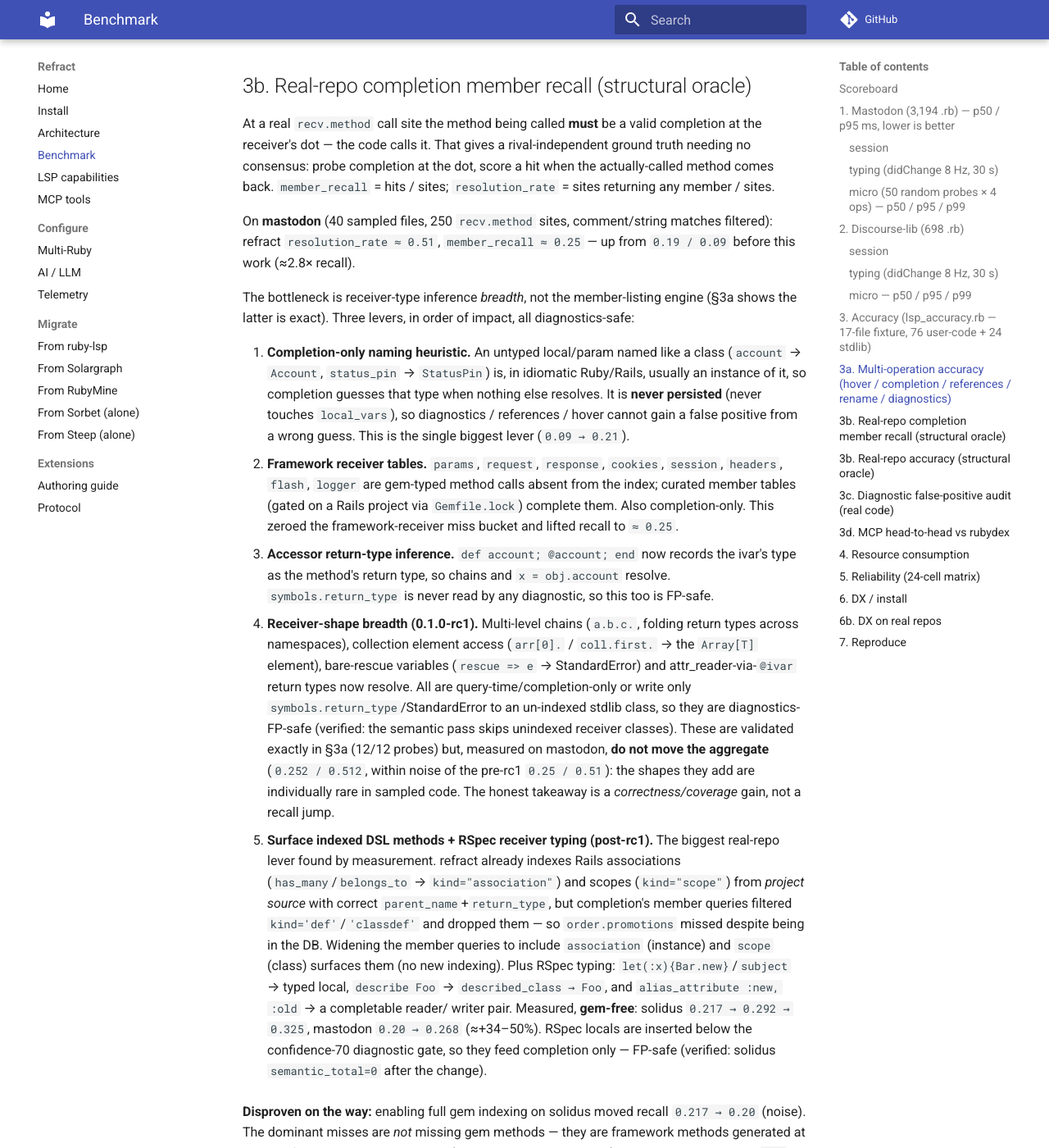
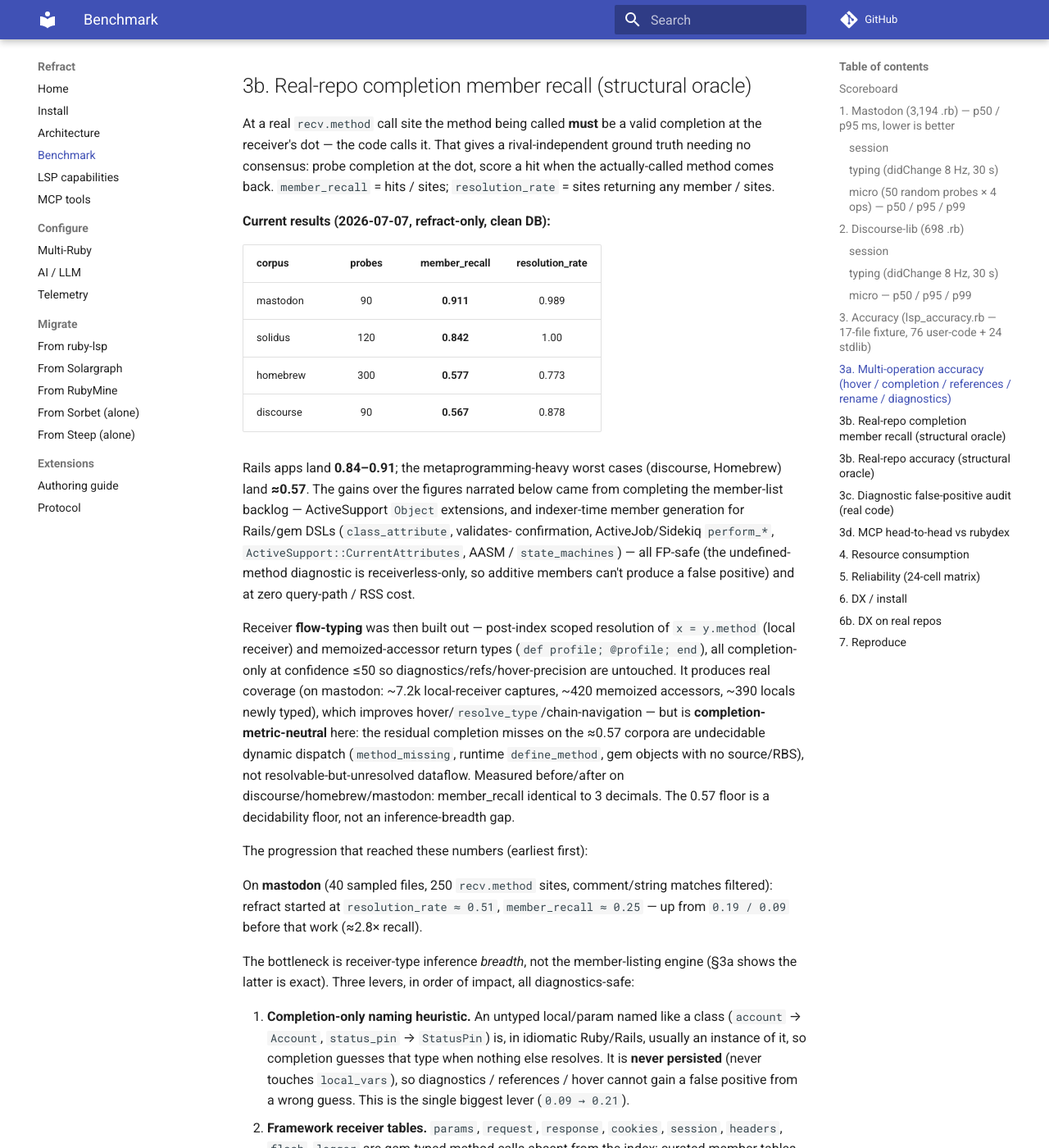
Before and after one commit to hrtsx/refract, an MkDocs documentation site: the page built from docs/BENCHMARK.md, in a window 1280 px wide and 1400 px high, scrolled down 6803 px. Shown: the whole window at 82% size. Built offline with MkDocs 1.6.1 and Material for MkDocs 9.7.7, drawn with Linux system fonts in a browser that asks for light colours; comment, search, counter and statistics services are not loaded; some of the changed text lies outside the part shown.

Commit message:
feat(indexer): scoped flow-typing for local receivers and memoized accessors

```diff
--- a/docs/BENCHMARK.md
+++ b/docs/BENCHMARK.md
@@ -215,9 +215,41 @@
 score a hit when the actually-called method comes back. `member_recall` =
 hits / sites; `resolution_rate` = sites returning any member / sites.
 
+**Current results (2026-07-07, refract-only, clean DB):**
+
+| corpus | probes | member_recall | resolution_rate |
+|---|:-:|:-:|:-:|
+| mastodon | 90 | **0.911** | 0.989 |
+| solidus | 120 | **0.842** | 1.00 |
+| homebrew | 300 | **0.577** | 0.773 |
+| discourse | 90 | **0.567** | 0.878 |
+
+Rails apps land **0.84–0.91**; the metaprogramming-heavy worst cases (discourse,
+Homebrew) land **≈0.57**. The gains over the figures narrated below came from
+completing the member-list backlog — ActiveSupport `Object` extensions, and
+indexer-time member generation for Rails/gem DSLs (`class_attribute`, validates-
+confirmation, ActiveJob/Sidekiq `perform_*`, `ActiveSupport::CurrentAttributes`,
+AASM / `state_machines`) — all FP-safe (the undefined-method diagnostic is
+receiverless-only, so additive members can't produce a false positive) and at
+zero query-path / RSS cost.
+
+Receiver **flow-typing** was then built out — post-index scoped resolution of
+`x = y.method` (local receiver) and memoized-accessor return types
+(`def profile; @profile; end`), all completion-only at confidence ≤50 so
+diagnostics/refs/hover-precision are untouched. It produces real coverage (on
+mastodon: ~7.2k local-receiver captures, ~420 memoized accessors, ~390 locals
+newly typed), which improves hover/`resolve_type`/chain-navigation — but is
+**completion-metric-neutral** here: the residual completion misses on the ≈0.57
+corpora are undecidable dynamic dispatch (`method_missing`, runtime `define_method`,
+gem objects with no source/RBS), not resolvable-but-unresolved dataflow. Measured
+before/after on discourse/homebrew/mastodon: member_recall identical to 3 decimals.
+The 0.57 floor is a decidability floor, not an inference-breadth gap.
+
+The progression that reached these numbers (earliest first):
+
 On **mastodon** (40 sampled files, 250 `recv.method` sites, comment/string
-matches filtered): refract `resolution_rate ≈ 0.51`, `member_recall ≈ 0.25` —
-up from `0.19 / 0.09` before this work (≈2.8× recall).
+matches filtered): refract started at `resolution_rate ≈ 0.51`, `member_recall ≈ 0.25` —
+up from `0.19 / 0.09` before that work (≈2.8× recall).
 
 The bottleneck is receiver-type inference *breadth*, not the member-listing
 engine (§3a shows the latter is exact). Three levers, in order of impact, all
@@ -275,8 +307,9 @@
 `db/schema.rb` (a Rails *engine* like solidus has none, so its column methods are
 structurally absent) — plus argument-bearing method-return chains and dynamic
 (`method_missing`/`define_method`) methods, all needing flow typing or a running
-framework. Homebrew (refract-only, 120 probes) lands `member_recall 0.18 / resolution
-0.67` on the same harness.
+framework. Homebrew (refract-only, 300 probes) now lands `member_recall 0.58 /
+resolution 0.77` on the same harness (up from `0.18 / 0.67`), after the DSL
+member-generation work in the current-results table above.
 - **references / rename** — scored as precision/recall over the known reference and
   edit sets, `includeDeclaration=true`. refract is **1.00 / 1.00** on both: it binds
   each method/constant reference to a single definition (`refs.def_id`) by resolving
```
Also changed, not shown: 8 other files.
